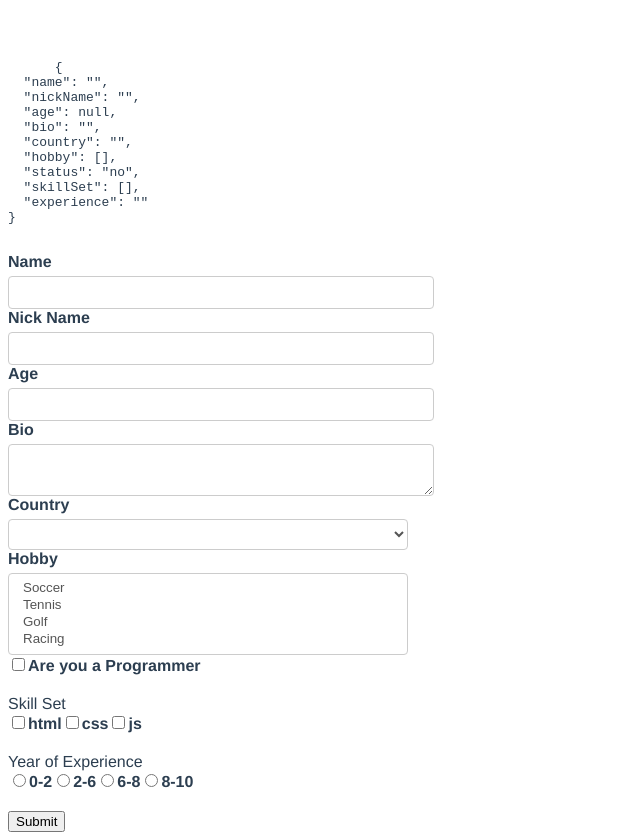
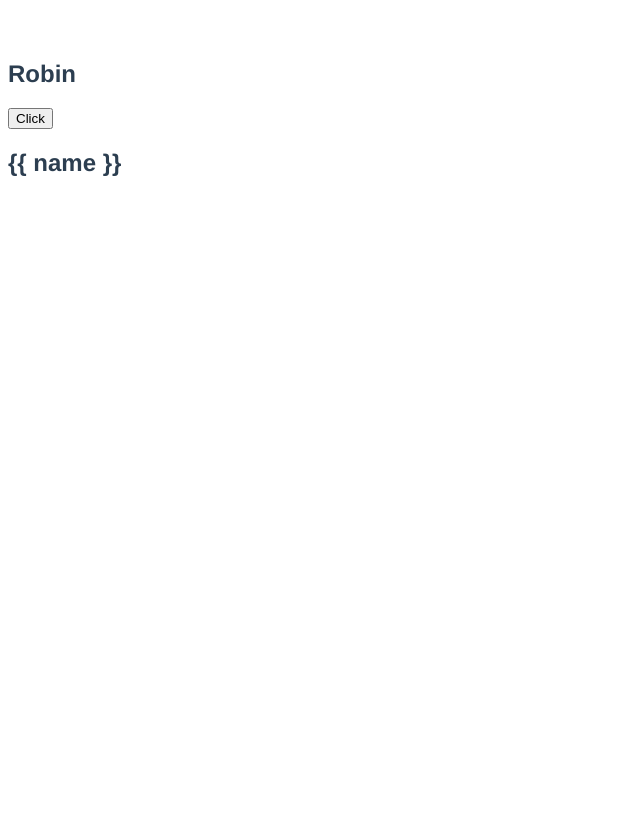
Before and after one commit to mbrianwebsite/learn-vuejs3, a Vue app in the folder hello-world/: page / in a window 1280 px wide. Shown: the whole page, without its empty margins (0-640 px from the left). After the commit the page ends 800 px from the top, so only its background shows below. Built offline with nearby package versions, Linux system fonts and the light colour scheme.

Commit message:
BONUS DIRECTIVES

```diff
--- a/hello-world/src/App.vue
+++ b/hello-world/src/App.vue
@@ -1,98 +1,11 @@
 <template>
   <!-- <img alt="Vue logo" src="./assets/logo.png"> -->
   <!-- <HelloWorld msg="Welcome to Your Vue.js App"/> -->
+  <h2 v-once>{{ name }}</h2>
   <div>
-    <pre>
-      {{ JSON.stringify(formValue, null, 2) }}
-    </pre>
+    <button @click="name = 'Batman'">Click</button>
+    <h2 v-pre>{{ name }}</h2>
   </div>
-  <form @submit.prevent="submitForm">
-    <div>
-      <label for="name">Name</label>
-      <input type="text" id="name" v-model.trim="formValue.name" />
-    </div>
-    <div>
-      <label for="nickName">Nick Name</label>
-      <input type="text" id="nickName" v-model.trim.lazy="formValue.nickName" />
-    </div>
-    <div>
-      <label for="age">Age</label>
-      <input
-        @keyup.enter="submitForm"
-        type="number"
-        id="age"
-        v-model.number="formValue.age"
-      />
-    </div>
-    <div>
-      <label for="bio">Bio</label>
-      <textarea id="bio" v-model="formValue.bio" />
-    </div>
-    <div>
-      <label for="country">Country</label>
-      <select id="country" v-model="formValue.country">
-        <option value="Indonesia">Indonesia</option>
-        <option value="Saudi Arabia">Saudi Arabia</option>
-        <option value="United State">United State</option>
-        <option value="Germany">Germany</option>
-      </select>
-    </div>
-    <div>
-      <label for="hobby">Hobby</label>
-      <select multiple id="hobby" v-model="formValue.hobby">
-        <option value="Soccer">Soccer</option>
-        <option value="Tennis">Tennis</option>
-        <option value="Golf">Golf</option>
-        <option value="Racing">Racing</option>
-      </select>
-    </div>
-    <div>
-      <input
-        type="checkbox"
-        id="status"
-        v-model="formValue.status"
-        true-value="yes"
-        false-value="no"
-      />
-      <label for="status">Are you a Programmer</label>
-    </div>
-    <div>
-      <div>Skill Set</div>
-      <input
-        type="checkbox"
-        id="html"
-        value="html"
-        v-model="formValue.skillSet"
-      />
-      <label for="html">html</label>
-      <input
-        type="checkbox"
-        id="css"
-        value="css"
-        v-model="formValue.skillSet"
-      />
-      <label for="css">css</label>
-      <input type="checkbox" id="js" value="js" v-model="formValue.skillSet" />
-      <label for="js">js</label>
-    </div>
-    <div>
-      <div>Year of Experience</div>
-      <input type="radio" id="0-2" value="0-2" v-model="formValue.experience" />
-      <label for="0-2">0-2</label>
-      <input type="radio" id="2-6" value="2-6" v-model="formValue.experience" />
-      <label for="2-6">2-6</label>
-      <input type="radio" id="6-8" value="6-8" v-model="formValue.experience" />
-      <label for="6-8">6-8</label>
-      <input
-        type="radio"
-        id="8-10"
-        value="8-10"
-        v-model="formValue.experience"
-      />
-      <label for="8-10">8-10</label>
-    </div>
-    <button>Submit</button>
-  </form>
 </template>
 
 <script>
@@ -102,24 +15,10 @@
   name: "App",
   data() {
     return {
-      formValue: {
-        name: "",
-        nickName: "",
-        age: null,
-        bio: "",
-        country: "",
-        hobby: [],
-        status: "no",
-        skillSet: [],
-        experience: "",
-      },
+      name: "Robin",
     };
   },
-  methods: {
-    submitForm() {
-      console.log("Form Values", this.formValue);
-    },
-  },
+  methods: {},
 };
 </script>
 
```
